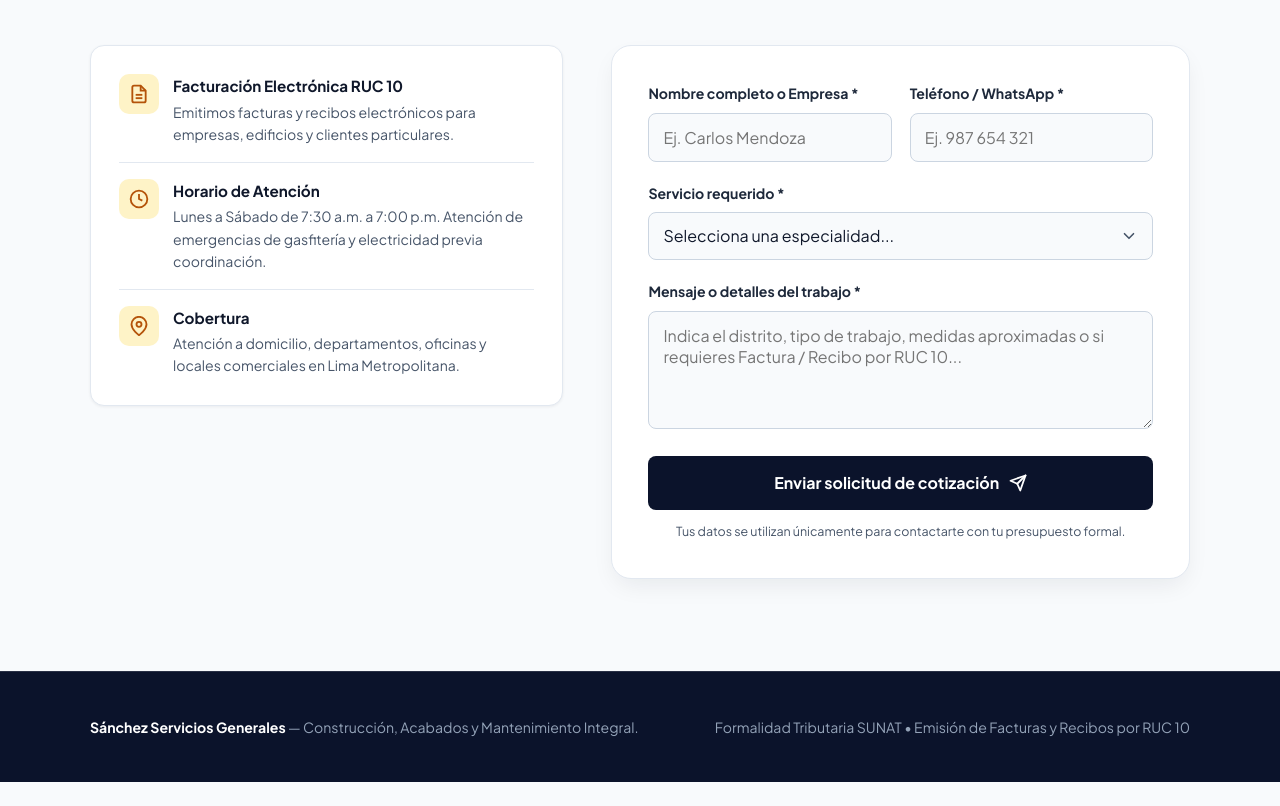
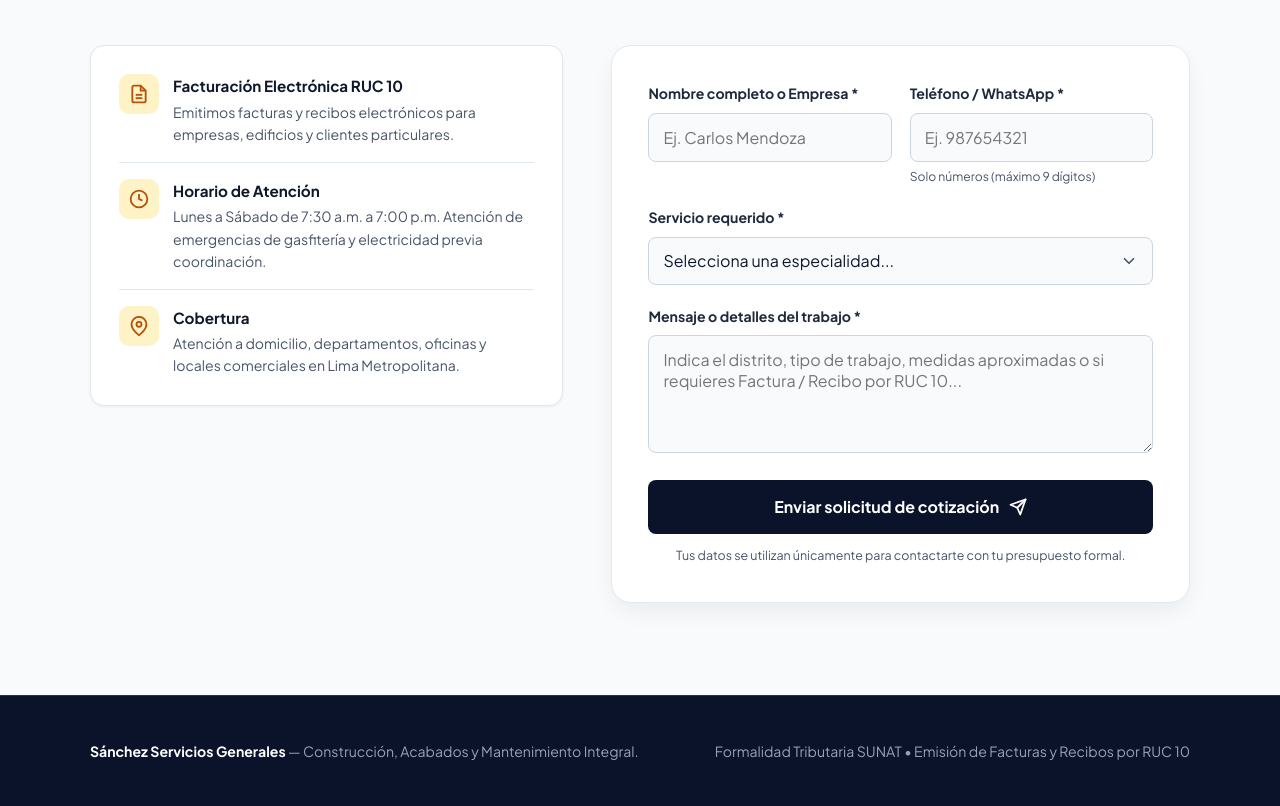
Before and after one commit to ssanchezserviciosgenerales/sanchez-servicios, a plain HTML site: page index.html in a window 1280 px wide. Shown: the part 3501-4307 px from the top of the page. Before the commit the page ends 4283 px from the top, so only its background shows below. Drawn offline with nearby package versions, Linux system fonts and the light colour scheme.

Commit message:
Add files via upload

```diff
--- a/index.html
+++ b/index.html
@@ -8,6 +8,22 @@
   <meta name="apple-mobile-web-app-status-bar-style" content="black-translucent" />
   <meta name="description" content="Servicios generales de construcción, albañilería, gasfitería, electricidad, acabados, mayólicas y mantenimiento integral. Facturación formal con RUC 10." />
   <title>Sánchez Servicios Generales | Construcción, Acabados y Mantenimiento</title>
+
+  <!-- Ícono de pestaña y acceso directo móvil -->
+  <link rel="icon" type="image/png" href="logo.png" />
+  <link rel="apple-touch-icon" href="logo.png" />
+
+  <!-- Etiquetas Open Graph para miniatura en WhatsApp, Facebook y redes -->
+  <meta property="og:type" content="website" />
+  <meta property="og:site_name" content="Sánchez Servicios Generales" />
+  <meta property="og:title" content="Sánchez Servicios Generales | Construcción, Acabados y Mantenimiento" />
+  <meta property="og:description" content="Albañilería, gasfitería, electricidad, enchape de mayólicas, pisos, contrapisos y acabados. Emitimos Facturas y Recibos por RUC 10." />
+  <meta property="og:url" content="https://ssanchezserviciosgenerales.github.io/sanchez-servicios/" />
+  <meta property="og:image" content="https://ssanchezserviciosgenerales.github.io/sanchez-servicios/logo.png" />
+  <meta property="og:image:secure_url" content="https://ssanchezserviciosgenerales.github.io/sanchez-servicios/logo.png" />
+  <meta property="og:image:type" content="image/png" />
+  <meta property="og:image:width" content="512" />
+  <meta property="og:image:height" content="512" />
 
   <!-- Tipografía clara y moderna (Google Fonts con fallback nativo iOS/Android) -->
   <link rel="preconnect" href="https://fonts.googleapis.com" />
@@ -835,6 +851,13 @@
       margin-bottom: 8px;
     }
 
+    .field-hint {
+      display: block;
+      font-size: 0.76rem;
+      color: var(--slate-600);
+      margin-top: 5px;
+    }
+
     /* font-size: 16px evita el auto-zoom molesto en iOS Safari */
     input, select, textarea {
       width: 100%;
@@ -1286,9 +1309,11 @@
             </div>
           </div>
 
-          <!-- FORMULARIO CON ACTION CONFIGURADO PARA FORMSPREE -->
+          <!-- FORMULARIO CON ENLACE REAL DE FORMSPREE Y VALIDACIÓN DE 9 DÍGITOS -->
           <div class="form-card">
-            <form id="quoteForm" action="https://formspree.io/f/TU_EMAIL" method="POST">
+            <form id="quoteForm" action="https://formspree.io/f/mbgowwva" method="POST">
+              <input type="hidden" name="_subject" value="Nueva solicitud de cotización - Sánchez Servicios" />
+
               <div class="form-row-2">
                 <div class="form-group">
                   <label for="nombre">Nombre completo o Empresa *</label>
@@ -1297,7 +1322,19 @@
 
                 <div class="form-group">
                   <label for="telefono">Teléfono / WhatsApp *</label>
-                  <input type="tel" id="telefono" name="telefono" placeholder="Ej. 987 654 321" inputmode="tel" autocomplete="tel" required />
+                  <input
+                    type="tel"
+                    id="telefono"
+                    name="telefono"
+                    placeholder="Ej. 987654321"
+                    inputmode="numeric"
+                    pattern="[0-9]{7,9}"
+                    maxlength="9"
+                    title="Ingresa un número válido de hasta 9 dígitos (solo números)"
+                    autocomplete="tel"
+                    required
+                  />
+                  <span class="field-hint">Solo números (máximo 9 dígitos)</span>
                 </div>
               </div>
 
@@ -1358,7 +1395,15 @@
 
   <script>
     document.addEventListener('DOMContentLoaded', () => {
-      // 1. Preselección automática de servicio desde las tarjetas
+      // 1. Validación en tiempo real: solo números y máximo 9 dígitos
+      const phoneInput = document.getElementById('telefono');
+      if (phoneInput) {
+        phoneInput.addEventListener('input', () => {
+          phoneInput.value = phoneInput.value.replace(/\D/g, '').slice(0, 9);
+        });
+      }
+
+      // 2. Preselección automática de servicio desde las tarjetas
       const serviceSelect = document.getElementById('servicio');
       const messageInput = document.getElementById('mensaje');
       const serviceButtons = document.querySelectorAll('[data-select-service]');
@@ -1379,13 +1424,12 @@
         });
       });
 
-      // 2. Animaciones fluidas con GSAP (con ejecución segura)
+      // 3. Animaciones fluidas con GSAP (con ejecución segura)
       if (typeof gsap !== 'undefined') {
         if (typeof ScrollTrigger !== 'undefined') {
           gsap.registerPlugin(ScrollTrigger);
         }
 
-        // Entrada del Hero
         gsap.from('.hero-content > *', {
           y: 22,
           opacity: 0,
@@ -1402,7 +1446,6 @@
           ease: 'power3.out'
         });
 
-        // Tarjetas de servicios al hacer scroll
         gsap.from('.service-card', {
           scrollTrigger: {
             trigger: '.services-grid',
@@ -1416,7 +1459,6 @@
           ease: 'power2.out'
         });
 
-        // Banner Fiscal RUC 10
         gsap.from('.fiscal-banner', {
           scrollTrigger: {
             trigger: '.fiscal-section',
@@ -1429,7 +1471,6 @@
           ease: 'power2.out'
         });
 
-        // Pasos de metodología
         gsap.from('.step-card', {
           scrollTrigger: {
             trigger: '.steps-grid',
```
Also changed, not shown: logo.png (added).
